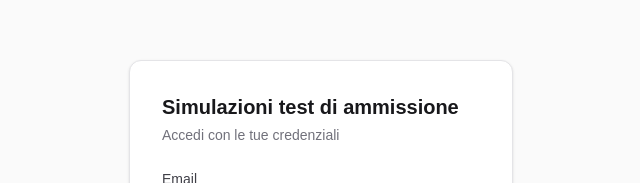
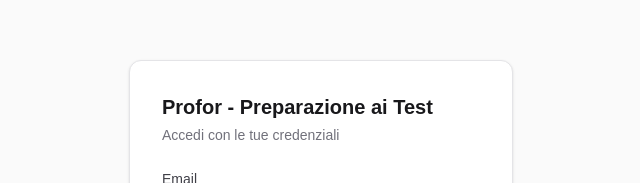
Before and after one commit to palmalex0203/quiz-ammissione, a Next.js app: page /login in a window 1280 px wide. Shown: the part 169-352 px from the top of the page, without its empty margins (319-959 px from the left). Built offline with nearby package versions, Linux system fonts and the light colour scheme.

Commit message:
Rinomina il sito in "Profor - Preparazione ai Test"
Aggiorna il titolo della scheda del browser e l'intestazione della
pagina di login. L'indirizzo web resta invariato.

```diff
--- a/src/app/layout.tsx
+++ b/src/app/layout.tsx
@@ -13,7 +13,7 @@
 });
 
 export const metadata: Metadata = {
-  title: "Simulazioni Test di Ammissione",
+  title: "Profor - Preparazione ai Test",
   description: "Piattaforma per simulazioni dei test di ammissione alle Professioni Sanitarie",
 };
 
--- a/src/app/login/page.tsx
+++ b/src/app/login/page.tsx
@@ -37,7 +37,7 @@
     <div className="flex min-h-screen items-center justify-center bg-zinc-50 px-4 dark:bg-black">
       <div className="w-full max-w-sm rounded-xl border border-zinc-200 bg-white p-8 shadow-sm dark:border-zinc-800 dark:bg-zinc-950">
         <h1 className="mb-1 text-xl font-semibold text-zinc-900 dark:text-zinc-50">
-          Simulazioni test di ammissione
+          Profor - Preparazione ai Test
         </h1>
         <p className="mb-6 text-sm text-zinc-500 dark:text-zinc-400">Accedi con le tue credenziali</p>
 
```
